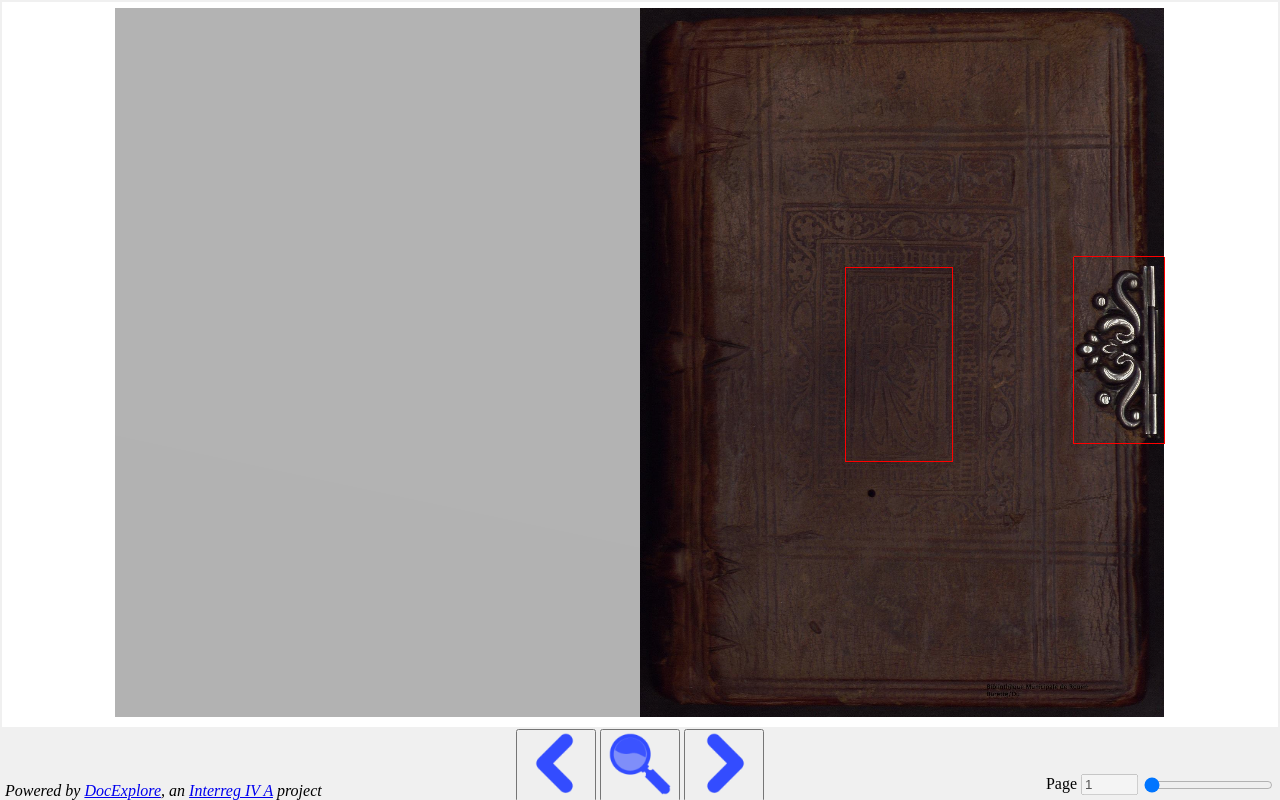
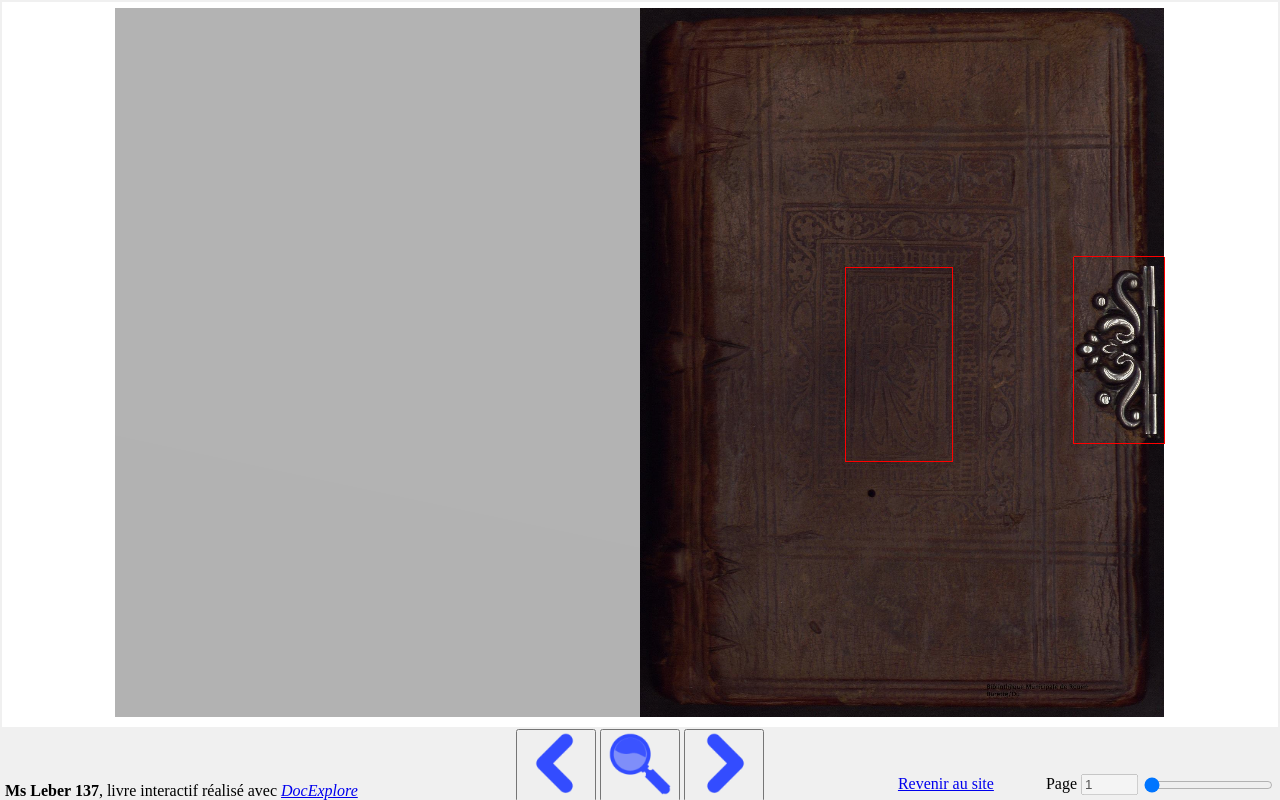
Before and after one commit to msleber137/msleber137.github.io, a plain HTML site: page index.html in a window 1280 px wide. Drawn offline with nearby package versions, Linux system fonts and the light colour scheme; animation ran at ten frames a second.

Commit message:
Répare la page de titre

```diff
--- a/index.html
+++ b/index.html
@@ -2,7 +2,7 @@
 <html>
 	<head>
 		<meta charset="utf-8" content="width=device-width, initial-scale=1.0, maximum-scale=1.0, user-scalable=no"/>
-		<title>DocExplore</title>
+		<title>Ms Leber 137</title>
 	</head>
 
 	<script src="http://code.jquery.com/jquery-1.10.2.min.js"></script>
@@ -50,7 +50,8 @@
 		</table>
 
 		<div style="position: fixed; left: 5px; bottom: 0px">
-            <i>Powered by <a href="http://www.docexplore.eu">DocExplore</a>, an <a href="http://www.interreg4a-manche.eu/index.php?lang=en">Interreg IV A</a> project</i>
+		<b>Ms Leber 137</b>, livre interactif réalisé avec
+            <i> <a href="http://www.docexplore.eu">DocExplore</a></i>
         </div>
         <script>
             formatVal = function(num)
@@ -64,7 +65,7 @@
             }
         </script>
         <div id="sliderDiv" style="position: fixed; right: 5px; bottom: 5px">
-            Page
+            <a href="http://xiongmaobaoabo.jimdo.com">Revenir au site</a>&nbsp;&nbsp;&nbsp;&nbsp;&nbsp;&nbsp;&nbsp;&nbsp;&nbsp;&nbsp;&nbsp;&nbsp; Page
             <input id="sliderVal" type="text" disabled="true" value="1" size="4" style="vertical-align: baseline"/>
             <input id="slider" type="range" value="0" min="0" max="100" data-show-value="true" data-popup-enabled="true" data-hightlight="true" style="vertical-align: bottom"
                 onChange="document.getElementById('sliderVal').value=formatVal(document.getElementById('slider').value); Reader.requestPage=2*Math.floor(document.getElementById('slider').value/2)-1;"
```
Also changed, not shown: 1 other file.
